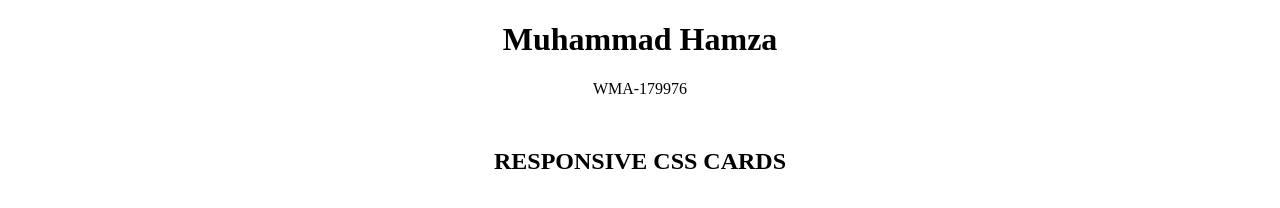
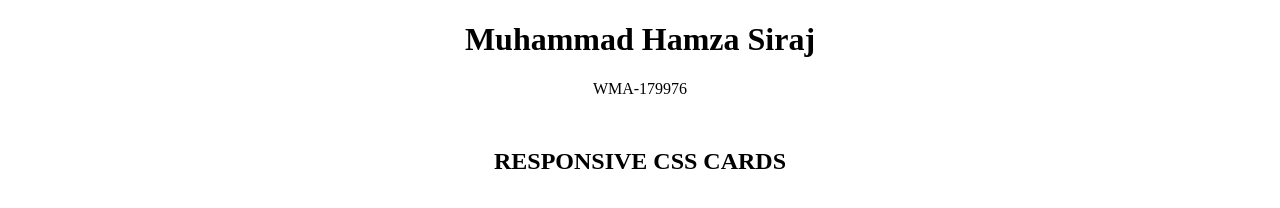
Before and after one commit to HamzaSiraj456/Responsive-Card, a plain HTML site: page index.html in a window 1280 px wide. Shown: the top 208 px of the page. Drawn offline with Linux system fonts and the light colour scheme.

Commit message:
Update index.html

```diff
--- a/index.html
+++ b/index.html
@@ -9,7 +9,7 @@
 </head>
 
 <body>
-    <h1>Muhammad Hamza</h1>
+    <h1>Muhammad Hamza Siraj</h1>
     <p>WMA-179976</p>
     <h2>responsive css cards</h2>
     <div class="container">
```
